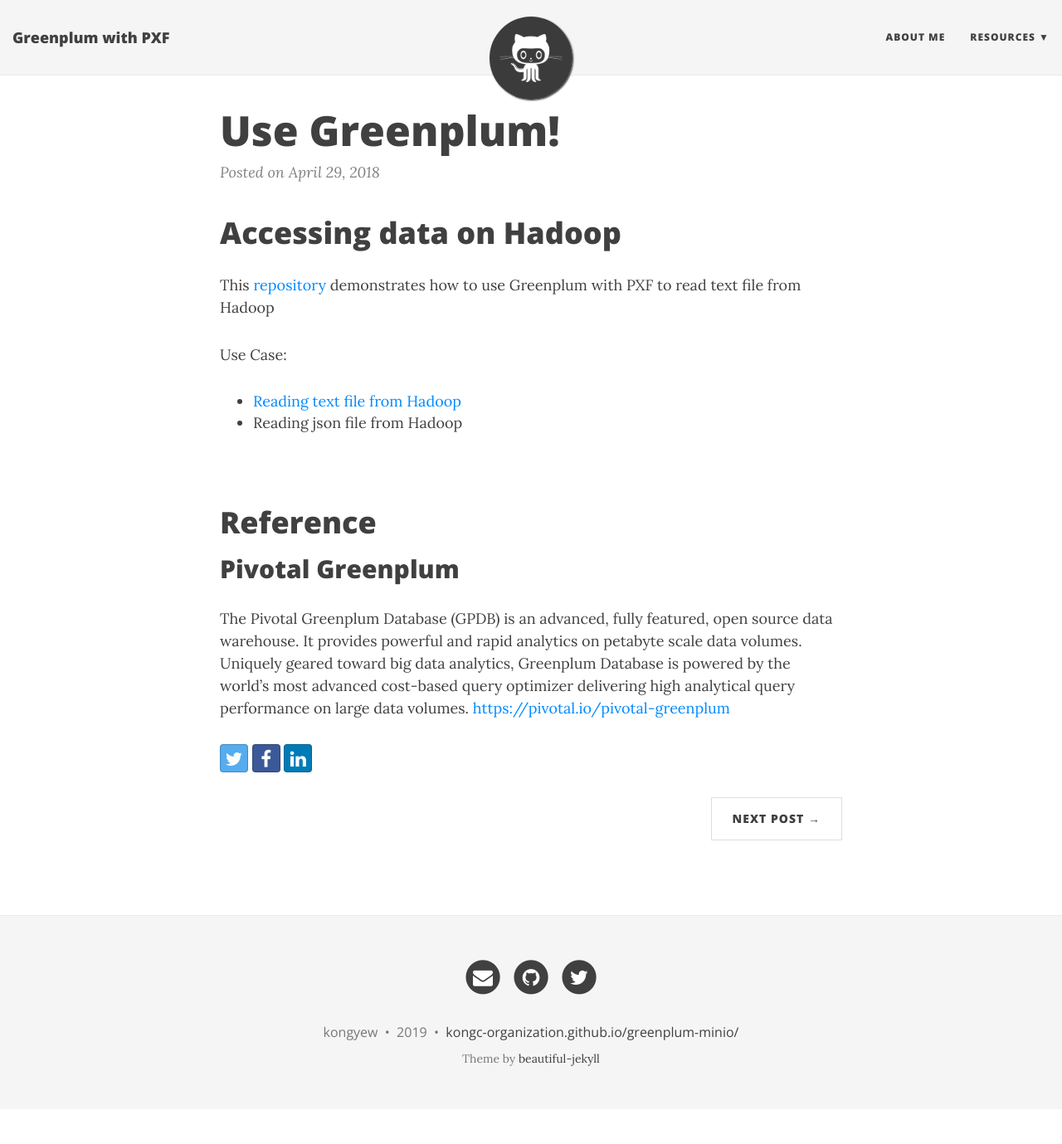
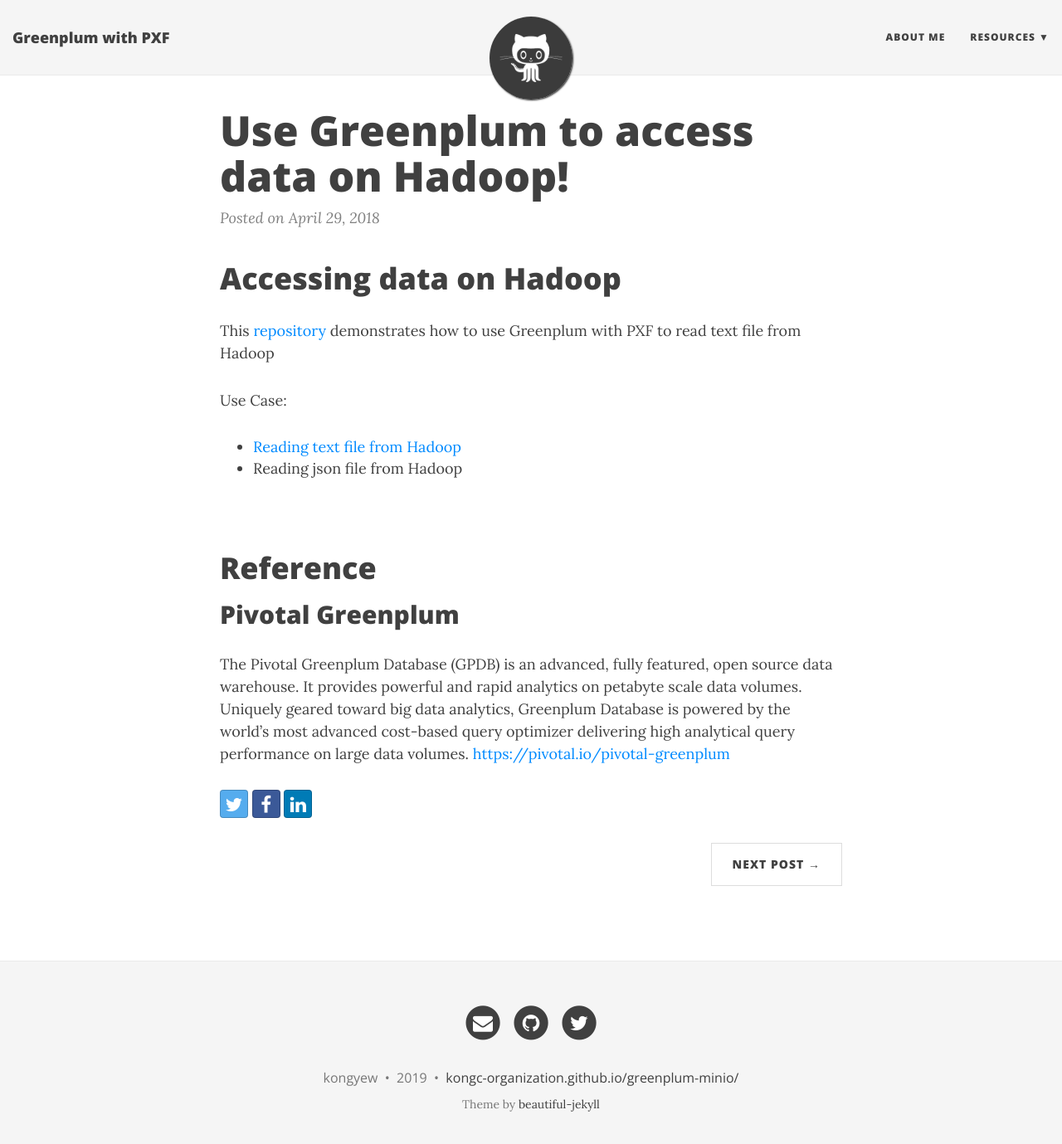
Before and after one commit to kongyew/greenplum-pxf-examples, a Jekyll site: the page built from docs/_posts/2018-04-29-use-greenplum.markdown, in a window 1280 px wide and 1392 px high. Shown: the top 1379 px of the window at 83% size. Built offline with Jekyll 4.4.1, drawn with Linux system fonts in a browser that asks for light colours; nearby versions of some CDN libraries.

Commit message:
updated posts

```diff
--- a/docs/_posts/2018-04-29-use-greenplum.markdown
+++ b/docs/_posts/2018-04-29-use-greenplum.markdown
@@ -1,6 +1,6 @@
 ---
 layout: post
-title:  "Use Greenplum!"
+title:  "Use Greenplum to access data on Hadoop!"
 date:   2018-04-29 14:54:07 -0700
 categories: greenplum pxf
 ---
--- a/docs/_posts/2019-02-05-use-greenplum-access-minio.markdown
+++ b/docs/_posts/2019-02-05-use-greenplum-access-minio.markdown
@@ -1,6 +1,6 @@
 ---
 layout: post
-title:  "Use Greenplum!"
+title:  "Use Greenplum to access data on Minio!"
 date:   2019-02-05 14:54:07 -0700
 categories: greenplum mino
 ---
```
